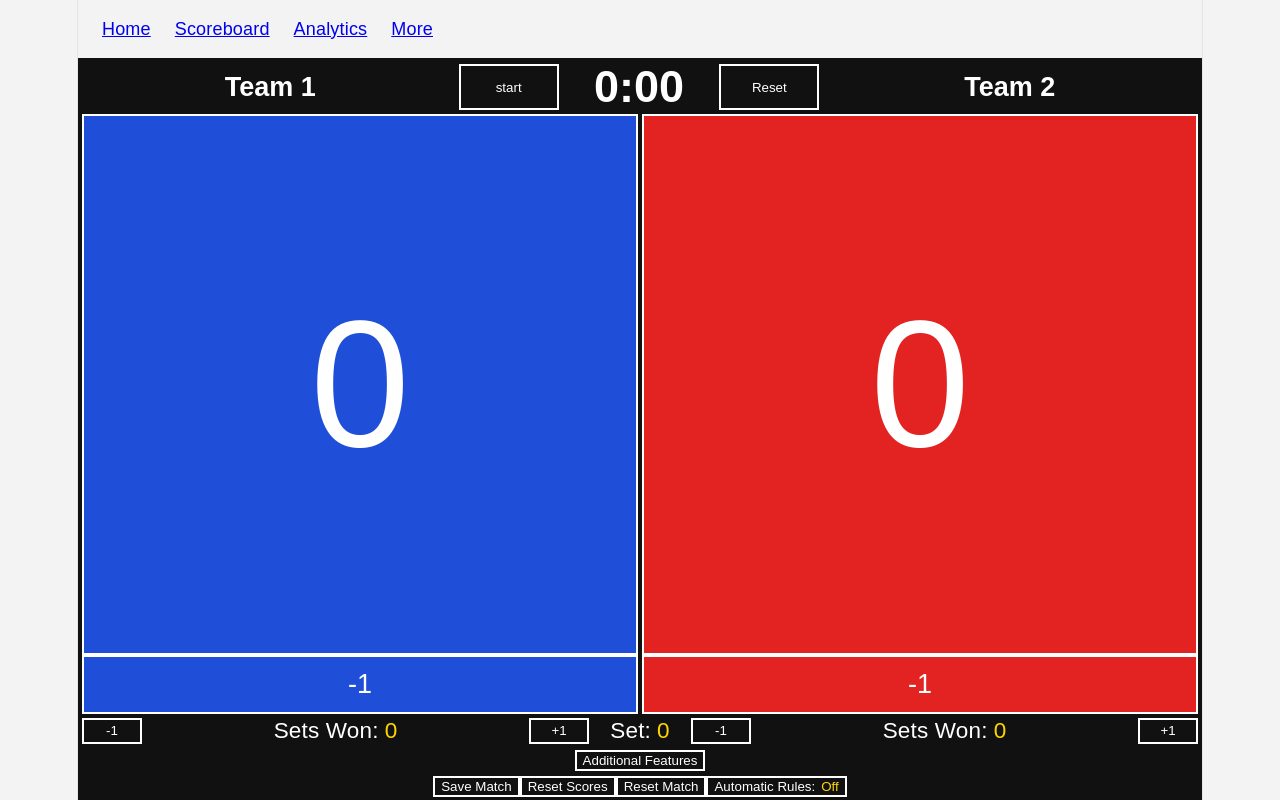
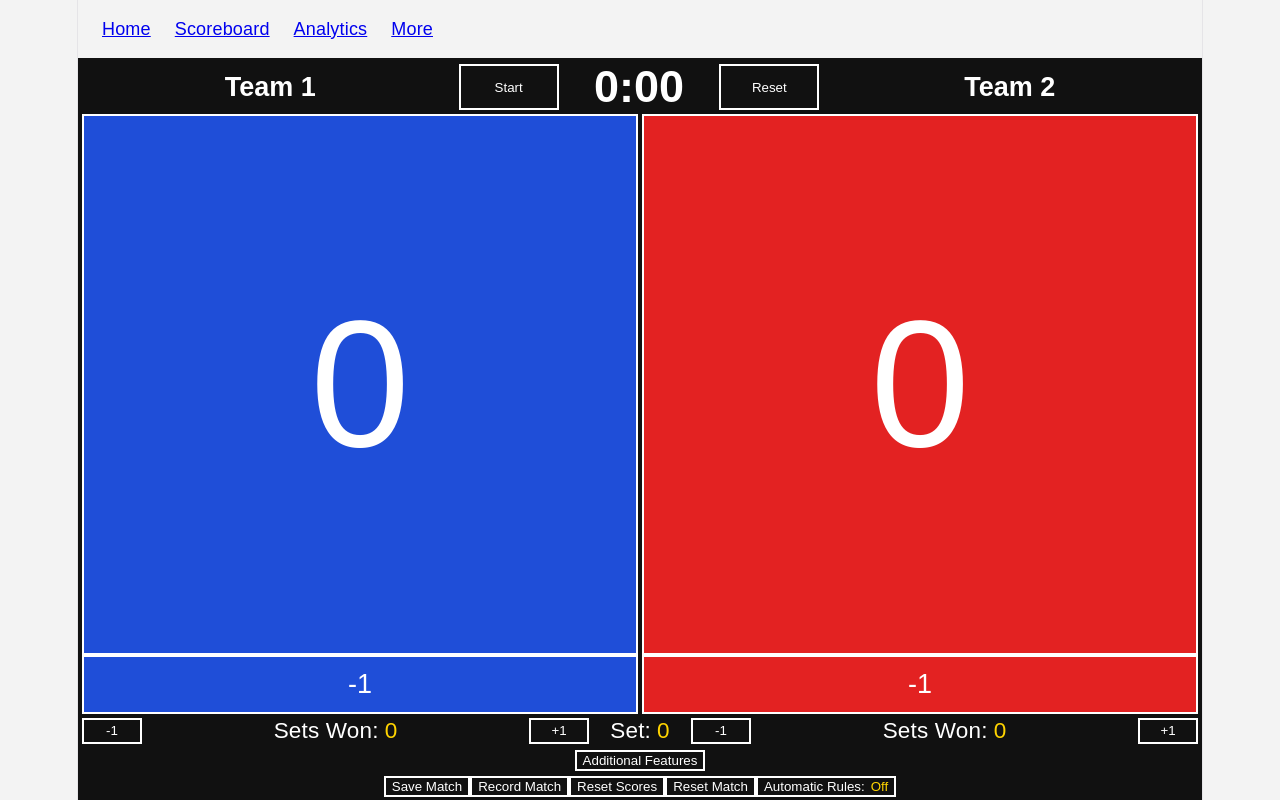
Before and after one commit to EvArbo/volleyball-scoreboard-v2, a React (Vite) app: page /scoreboard in a window 1280 px wide. Both pictures are taken after a click on the button "Additional Features". Built offline with nearby package versions, Linux system fonts and the light colour scheme.

Commit message:
added decreaseScore() pointsHistory functionality. need to integrate when sets are won, making sure automatic rules still increment accordingly

```diff
--- a/src/components/AdditionalFeatures.tsx
+++ b/src/components/AdditionalFeatures.tsx
@@ -12,7 +12,8 @@ type AdditionalFeaturesProps = {
   decreaseFinalSetLength: () => void;
   saveGame: () => void;
   resetScores: () => void;
-  resetMatch: () => void;
+  requestResetMatch: () => void;
+  recordMatch: () => void;
 };
 
 function AdditionalFeatures({
@@ -26,7 +27,8 @@ function AdditionalFeatures({
   decreaseFinalSetLength,
   saveGame,
   resetScores,
-  resetMatch
+  requestResetMatch,
+  recordMatch
 }: AdditionalFeaturesProps) {
     const [showAdditionalFeatures, setShowAdditionalFeatures] = useState(false)
     const [showConfigureRules, setShowConfigureRules] = useState(false)
@@ -53,6 +55,26 @@ function AdditionalFeatures({
         </button>
 
         <button
+            className="record-match-button"
+            type="button"
+            onClick={() => {
+                const shouldReset = window.confirm(
+                    "Press 'Ok' to reset match, configure new rules, and record match stats"
+                )
+
+                if (!shouldReset) {
+                    return
+                }
+
+                recordMatch()
+                setShowConfigureRules(true)
+                setShowConfigureRulesAppendix(true)
+            }}
+        >
+            Record Match
+        </button>
+
+        <button
             className="reset-scores-button"
             type="button"
             onClick={() => resetScores()}
@@ -63,7 +85,7 @@ function AdditionalFeatures({
         <button
             className="reset-match-button"
             type="button"
-            onClick={() => resetMatch()}
+            onClick={() => requestResetMatch()}
         >
             Reset Match
         </button>
--- a/src/pages/Analytics.tsx
+++ b/src/pages/Analytics.tsx
@@ -1,5 +1,5 @@
 import type { Game } from "../types"
-import { useEffect, useRef, useState } from 'react'
+import { useEffect, useState } from 'react'
 
 function Analytics() {
   const [games, setGames] = useState<Game[]>([])
@@ -31,9 +31,15 @@ function Analytics() {
       <div>
       {games.map((game) => (
         <p key={game.id}>
-          {game.team_one_name} vs {game.team_two_name}
+          {game.teamOneName} vs {game.teamTwoName}
           <br />
-          {game.team_one_sets_won} to {game.team_two_sets_won}
+          {game.teamOneSetsWon} to {game.teamTwoSetsWon}
+          <br />
+          Date: {game.date}
+          <br />
+          Time: {game.time}
+          <br />
+          Stats: {JSON.stringify(game.stats, null, 2)}
         </p>
       ))}
       </div>
--- a/src/pages/Scoreboard.tsx
+++ b/src/pages/Scoreboard.tsx
@@ -1,5 +1,5 @@
 import { useEffect, useRef, useState } from 'react'
-import type { GameState, TeamKey } from "../types"
+import type { GameState, TeamKey, SetHistory, PointCluster } from "../types"
 
 
 import AdditionalFeatures from "../components/AdditionalFeatures.tsx"
@@ -24,14 +24,18 @@ function Scoreboard() {
         initialTimerSeconds: 0,
         remainingSeconds: 0,
         isTimerRunning: false,
-        toggleButton: "start"
+        toggleButton: "Start"
       },
       additionalFeatures: {
         automaticRulesState: "Off",
         isAREnabled: false,
         setsToWin: 2,
         setLength: 25,
-        finalSetLength: 25
+        finalSetLength: 25,
+        isMatchRecordingOn: false
+      },
+      stats: {
+        setsHistory: []
       }
     });
 
@@ -98,6 +102,8 @@ function Scoreboard() {
       gameState.timer.remainingSeconds,
     ])
 
+    // #region GameInfo
+
     function updateTeamName(team: TeamKey, name: string) {
       setGameState(previous => ({
         ...previous,
@@ -142,16 +148,66 @@ function Scoreboard() {
         }
       })
     }
+    // #endregion
 
+    // #region Scoring
     function increaseScore(team: TeamKey) {
-      setGameState(previous => ({
+      setGameState(previous => {
+        const newState = {
             ...previous,
 
             [team]: {
             ...previous[team],
             score: previous[team].score + 1,
-        },
-      }));
+            }
+        }
+
+        if (!previous.additionalFeatures.isMatchRecordingOn) {
+            return newState
+        }
+
+        const currentSet = previous.stats.setsHistory[previous.stats.setsHistory.length - 1]
+        const lastPointCluster = currentSet.pointsHistory[currentSet.pointsHistory.length - 1]
+        let newPointsHistory: PointCluster[]
+
+        if (lastPointCluster != null && team === lastPointCluster.team) {
+            newPointsHistory = [
+                ...currentSet.pointsHistory.slice(0, -1),
+                {
+                    ...lastPointCluster,
+                    points: lastPointCluster.points + 1
+                }
+            ]
+        } else {
+            const newPointCluster: PointCluster = {
+                        team: team,
+                        points: 1
+                    }
+            newPointsHistory = [
+                ...currentSet.pointsHistory,
+                newPointCluster
+            ]
+        }
+        const newSetsHistory = [
+            ...newState.stats.setsHistory.slice(0, -1),
+            {
+                ...currentSet,
+                pointsHistory: newPointsHistory
+            }
+        ]
+
+        console.log(newSetsHistory[newSetsHistory.length - 1].pointsHistory)
+
+        return {
+            ...newState,
+
+            stats: {
+                ...newState.stats,
+
+                setsHistory: newSetsHistory
+            }
+        }
+      });
     }
 
     function decreaseScore(team: TeamKey) {
@@ -159,14 +215,100 @@ function Scoreboard() {
         return;
       }
 
-      setGameState(previous => ({
+      setGameState(previous => {
+        const newState = {
             ...previous,
 
             [team]: {
             ...previous[team],
             score: previous[team].score - 1,
-        },
-      }));
+            }
+        }
+
+        if (!previous.additionalFeatures.isMatchRecordingOn) {
+            return newState
+        }
+
+        const currentSet: SetHistory = previous.stats.setsHistory[previous.stats.setsHistory.length - 1]
+        let currentPointClusterIdx = 0
+        let currentPointCluster: PointCluster = {
+            team: null, points: null
+        }
+
+        for (let idx = currentSet.pointsHistory.length - 1; idx >= 0; idx--) {
+            let pointCluster = currentSet.pointsHistory[idx]
+            if (pointCluster.team === team) {
+                currentPointClusterIdx = idx
+                currentPointCluster = pointCluster
+                break
+            }
+        }
+
+        const newPointCluster: PointCluster = {
+                ...currentPointCluster,
+                points: currentPointCluster.points - 1
+            }
+
+        let newPointsHistory: PointCluster[] = []
+        let newSetsHistory: SetHistory[] = []
+
+        if (newPointCluster.points === 0) {
+            // remove cluster, if clusters before and after currentPointCluster then merge
+            if (currentPointClusterIdx < currentSet.pointsHistory.length - 1 &&
+                currentPointClusterIdx > 0
+            ) {
+                const mergedPointCluster: PointCluster = {
+                    team: currentSet.pointsHistory[currentPointClusterIdx - 1].team,
+                    points: currentSet.pointsHistory[currentPointClusterIdx - 1].points +
+                            currentSet.pointsHistory[currentPointClusterIdx + 1].points
+                }
+                newPointsHistory = [
+                ...currentSet.pointsHistory.slice(0, currentPointClusterIdx - 1),
+                mergedPointCluster,
+                ...currentSet.pointsHistory.slice(currentPointClusterIdx + 2)
+                ]
+            } else {
+                // one or both are empty so either new set 0 0, or opponent team has 1 cluster of points
+                newPointsHistory = [
+                    ...currentSet.pointsHistory.slice(0, currentPointClusterIdx),
+                ...currentSet.pointsHistory.slice(currentPointClusterIdx + 1)
+                ]
+            }
+
+            newSetsHistory = [
+                ...newState.stats.setsHistory.slice(0, -1),
+                {
+                    ...currentSet,
+                    pointsHistory: newPointsHistory
+                }
+            ]
+
+        } else {
+            newPointsHistory = [
+                ...currentSet.pointsHistory.slice(0, currentPointClusterIdx),
+                newPointCluster,
+                ...currentSet.pointsHistory.slice(currentPointClusterIdx + 1)
+            ]
+            newSetsHistory = [
+                ...newState.stats.setsHistory.slice(0, -1),
+                {
+                    ...currentSet,
+                    pointsHistory: newPointsHistory
+                }
+            ]
+        }
+
+        console.log(newSetsHistory[newSetsHistory.length - 1].pointsHistory)
+
+        return {
+            ...newState,
+
+            stats: {
+                ...newState.stats,
+                setsHistory: newSetsHistory
+            }
+        }
+      });
     }
 
     function resetScores() {
@@ -185,7 +327,7 @@ function Scoreboard() {
       }))
     }
 
-    function resetMatch() {
+    function requestResetMatch() {
         const shouldReset =
         window.confirm(
           "Press 'Ok' to reset scores, sets, and timer"
@@ -195,6 +337,10 @@ function Scoreboard() {
         return
       }
 
+      resetMatch()
+    }
+
+    function resetMatch() {
       setGameState(previous => ({
         ...previous,
 
@@ -215,7 +361,7 @@ function Scoreboard() {
           initialTimerSeconds: 0,
           remainingSeconds: 0,
           isTimerRunning: false,
-          toggleButton: "start"
+          toggleButton: "Start"
         }
       }))
     }
@@ -245,6 +391,9 @@ function Scoreboard() {
         },
       }));
     }
+    // #endregion
+
+    // #region Automatic Rules
 
     function setAutomaticRulesState() {
       setGameState(previous => ({
@@ -396,11 +545,16 @@ function Scoreboard() {
       made game object to send, sent and storing response,
       once response happens data stores response, print response
       */
+
+      const dateTime = new Date()
       const completedGame = {
         teamOneName: gameState.teamOne.name,
         teamTwoName: gameState.teamTwo.name,
         teamOneSetsWon: gameState.teamOne.setsWon,
-        teamTwoSetsWon: gameState.teamTwo.setsWon
+        teamTwoSetsWon: gameState.teamTwo.setsWon,
+        date: dateTime.toLocaleDateString(),
+        time: dateTime.toLocaleTimeString(), // need to add timezone later
+        stats: gameState.stats
       }
 
       const response = await fetch("http://localhost:3000/games", {
@@ -462,29 +616,51 @@ function Scoreboard() {
       }
     }
 
-    // function parseTimerInput(timerText) {
-    //   const parts = timerText.split(":");
+    function recordMatch() {
+        const setOne: SetHistory = {
+                    setNumber: 1,
+                    pointsHistory: []
+                }
 
-    //   if (parts.length !== 2) {
-    //       return null;
-    //   }
+        setGameState(previous => ({
+            ...previous,
 
-    //   const minutes = Number(parts[0]);
-    //   const seconds = Number(parts[1]);
+            teamOne: {
+            ...previous.teamOne,
+            score: 0,
+            setsWon: 0
+            },
 
-    //   if (
-    //       !Number.isInteger(minutes) ||
-    //       !Number.isInteger(seconds) ||
-    //       minutes < 0 ||
-    //       seconds < 0 ||
-    //       seconds > 59
-    //   ) {
-    //       return null;
-    //   }
+            teamTwo: {
+            ...previous.teamTwo,
+            score: 0,
+            setsWon: 0
+            },
 
-    //   return minutes * 60 + seconds;
-    // }
+            timer: {
+            ...previous.timer,
+            initialTimerSeconds: 0,
+            remainingSeconds: 0,
+            isTimerRunning: false,
+            toggleButton: "Start"
+            },
 
+            additionalFeatures: {
+                ...previous.additionalFeatures,
+                automaticRulesState: "On",
+                isAREnabled: true,
+                isMatchRecordingOn: true
+            },
+
+            stats: {
+                setsHistory: [setOne]
+            }
+        }));
+    }
+
+    // #
+
+    // #region Timer
   function formatTimer(seconds) {
       const minutes = Math.floor(seconds / 60);
       const remainingSeconds = seconds % 60;
@@ -710,6 +886,8 @@ function Scoreboard() {
       }
     }
 
+    // #endregion
+
   return (
 
     <main>
@@ -743,7 +921,8 @@ function Scoreboard() {
             decreaseFinalSetLength={decreaseFinalSetLength}
             saveGame={saveGame}
             resetScores={resetScores}
-            resetMatch={resetMatch}
+            requestResetMatch={requestResetMatch}
+            recordMatch={recordMatch}
         />
         </section>
     </main>
```
Also changed, not shown: 1 other file (tests, documents, lock files or other folders). Lines whose indentation alone changed are shown as unchanged.
